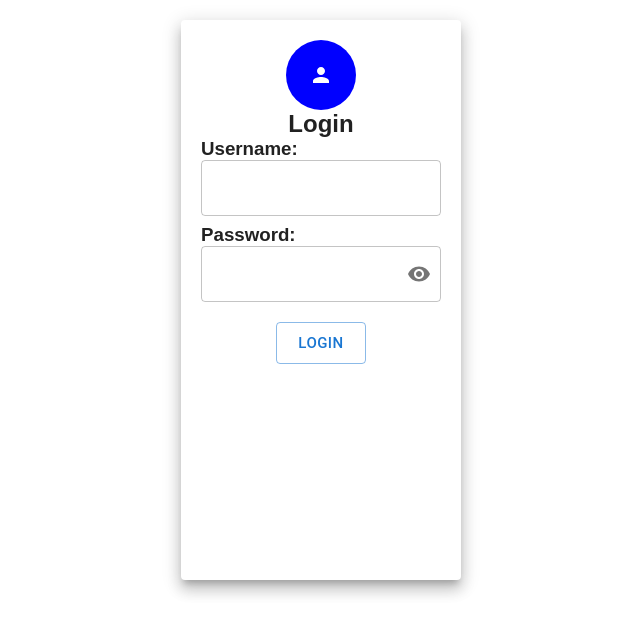
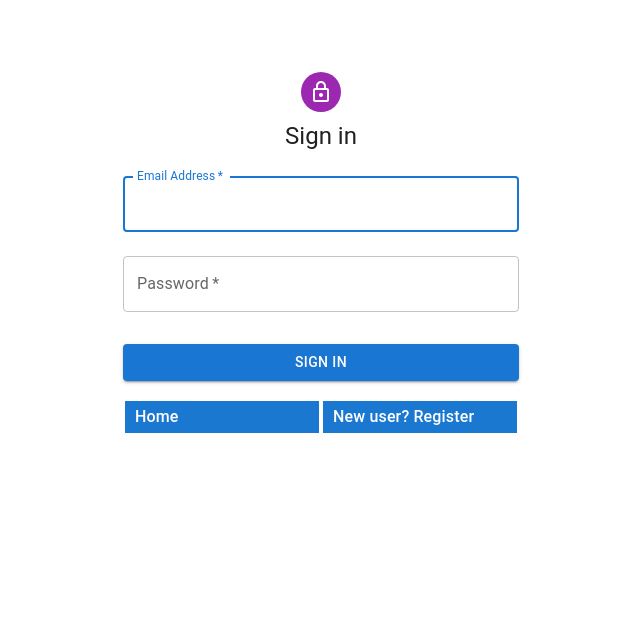
Before and after one commit to shivang10/ecommerce-app, a React (Create React App) app in the folder client/: page /login in a window 1280 px wide. Shown: the top 634 px of the page, without its empty margins (319-959 px from the left). Built offline with nearby package versions, Linux system fonts and the light colour scheme.

Commit message:
💄 updates auth UI

```diff
--- a/client/package.json
+++ b/client/package.json
@@ -18,9 +18,11 @@
     "axios": "^0.21.4",
     "react": "^17.0.2",
     "react-dom": "^17.0.2",
+    "react-hook-form": "^7.17.2",
     "react-icons": "^4.3.1",
     "react-router-dom": "^5.3.0",
     "react-scripts": "4.0.3",
+    "sass": "^1.42.1",
     "styled-components": "^5.3.1",
     "typescript": "^4.1.2",
     "web-vitals": "^1.0.1"
--- a/client/src/auth/login.tsx
+++ b/client/src/auth/login.tsx
@@ -1,23 +1,28 @@
 import React, {useState} from "react";
 
-import {Visibility, VisibilityOff} from "@mui/icons-material";
-import PersonIcon from "@mui/icons-material/Person";
-import {Avatar, Button, Grid, InputAdornment, OutlinedInput, Paper, TextField} from "@mui/material";
-import {IconButton} from "@mui/material";
+import LockOutlinedIcon from "@mui/icons-material/LockOutlined";
+import Avatar from "@mui/material/Avatar";
+import Box from "@mui/material/Box";
+import Button from "@mui/material/Button";
+import Container from "@mui/material/Container";
+import CssBaseline from "@mui/material/CssBaseline";
+import Grid from "@mui/material/Grid";
+import {createTheme, ThemeProvider} from "@mui/material/styles";
+import TextField from "@mui/material/TextField";
+import Typography from "@mui/material/Typography";
 import {Redirect} from "react-router-dom";
+import {Link} from "react-router-dom";
 
 import {UserLoginDetailsInterface} from "./authInterface";
-import {loginRequest, isUserLogged} from "./authServices";
+import {isUserLogged, loginRequest} from "./authServices";
+
+const theme = createTheme();
 
 const Login: React.FC = () => {
 
     const [userDetails, updateUserDetails] = useState<UserLoginDetailsInterface>({
         email: "",
         password: "",
-    });
-
-    const [value, setValue] = useState({
-        showPassword: false
     });
 
     const [loginSuccessful, updateLoginSuccessful] = useState(false);
@@ -46,63 +51,71 @@ const Login: React.FC = () => {
         return <Redirect to="/"/>;
     }
 
-    const paperStyle = {padding: 20, height: "70vh", width: 280, margin: "20px auto"};
-
-    const avatarStyle = {backgroundColor: "blue", height: "70px", width: "70px"};
-
-    const handleClickShowPassword = () => {
-        setValue({
-            ...value,
-            showPassword: !value.showPassword,
-        });
-    };
-
-    const handleMouseDownPassword = (event: React.MouseEvent<HTMLButtonElement>) => {
-        event.preventDefault();
-    };
-
     return (
         <div>
-            <Grid>
-                <Paper elevation={10} style={paperStyle}>
-                    <Grid>
-                        <div style={{display: "flex", justifyContent: "center", alignItems: "center"}}>
-                            <Avatar style={avatarStyle}><PersonIcon/></Avatar>
-                        </div>
-                        <div style={{display: "flex", justifyContent: "center", alignItems: "center"}}>
-                            <h2 style={{fontFamily: "sans-serif"}}>Login</h2>
-                        </div>
-                    </Grid>
-                    <Grid marginBottom={1}>
-                        <h3 style={{fontFamily: "sans-serif"}}>Username:</h3>
-                        <TextField name="email" variant="outlined" fullWidth={true} value={userDetails.email}
-                            onChange={handleChange} type="text"/>
-                    </Grid>
-                    <Grid marginBottom={1}>
-                        <h3 style={{fontFamily: "sans-serif"}}>Password:</h3>
-                        <OutlinedInput
+            <ThemeProvider theme={theme}>
+                <Container component="main" maxWidth="xs">
+                    <CssBaseline/>
+                    <Box
+                        sx={{
+                            marginTop: 8,
+                            display: "flex",
+                            flexDirection: "column",
+                            alignItems: "center",
+                        }}
+                    >
+                        <Avatar sx={{m: 1, bgcolor: "secondary.main"}}>
+                            <LockOutlinedIcon/>
+                        </Avatar>
+                        <Typography component="h1" variant="h5">
+                            Sign in
+                        </Typography>
+                        <Box sx={{mt: 1}}>
+                            <TextField
+                                margin="normal"
+                                required
+                                fullWidth
+                                id="email"
+                                label="Email Address"
+                                name="email"
+                                autoComplete="email"
+                                autoFocus
+                                onChange={handleChange} type="text"
+                            />
+                            <TextField
+                                margin="normal"
+                                required
+                                fullWidth
                                 name="password"
-                            type={value.showPassword ? "text" : "password"}
+                                label="Password"
+                                type="password"
+                                id="password"
+                                autoComplete="current-password"
                                 value={userDetails.password}
                                 onChange={handleChange}
-                            fullWidth={true}
-                            endAdornment={
-                                <InputAdornment position="end">
-                                    <IconButton
-                                        aria-label="toggle password visibility"
-                                        onClick={handleClickShowPassword}
-                                        onMouseDown={handleMouseDownPassword}
-                                        edge="end"
+                            />
+                            <Button
+                                type="submit"
+                                fullWidth
+                                variant="contained"
+                                sx={{mt: 3, mb: 2}}
+                                onClick={handleSubmit}
                             >
-                                        {value.showPassword ? <VisibilityOff/> : <Visibility/>}
-                                    </IconButton>
-                                </InputAdornment>
-                            }
-                        />
+                                Sign In
+                            </Button>
+                        </Box>
+                        <Grid container>
+                            <Grid item xs>
+                                <Link to="/" className="btn-link__form">
+                                    Home
+                                </Link>
                             </Grid>
-                    <div style={{display: "flex", justifyContent: "center", alignItems: "center", marginTop: "20px"}}>
-                        <Button onClick={handleSubmit} variant="outlined" size="large">Login</Button>
-                    </div>
+                            <Grid item xs>
+                                <Link to="/register" className="btn-link__form">
+                                    New user? Register
+                                </Link>
+                            </Grid>
+                        </Grid>
                         {loginSuccessful && <div style={{
                             fontFamily: "sans-serif",
                             display: "flex",
@@ -111,8 +124,9 @@ const Login: React.FC = () => {
                             marginTop: "20px",
                             color: "green"
                         }}> Logged in successfully </div>}
-                </Paper>
-            </Grid>
+                    </Box>
+                </Container>
+            </ThemeProvider>
         </div>
     );
 };
--- a/client/src/auth/signup.tsx
+++ b/client/src/auth/signup.tsx
@@ -1,12 +1,23 @@
 import React, {useState} from "react";
 
-import {Visibility, VisibilityOff} from "@mui/icons-material";
-import PersonIcon from "@mui/icons-material/Person";
-import {Avatar, Button, Grid, IconButton, InputAdornment, OutlinedInput, Paper, TextField} from "@mui/material";
+import LockOutlinedIcon from "@mui/icons-material/LockOutlined";
+import Avatar from "@mui/material/Avatar";
+import Box from "@mui/material/Box";
+import Button from "@mui/material/Button";
+import Container from "@mui/material/Container";
+import CssBaseline from "@mui/material/CssBaseline";
+import Grid from "@mui/material/Grid";
+import { createTheme, ThemeProvider } from "@mui/material/styles";
+import TextField from "@mui/material/TextField";
+import Typography from "@mui/material/Typography";
+import {Link} from "react-router-dom";
 import {Redirect, useHistory} from "react-router-dom";
 
 import {UserSignupDetailsInterface} from "./authInterface";
 import {signupRequest, isUserLogged} from "./authServices";
+
+
+const theme = createTheme();
 
 const Signup: React.FC = () => {
 
@@ -19,14 +30,16 @@ const Signup: React.FC = () => {
         password: "",
     });
 
-    const [value, setValue] = useState({
-        showPassword: false
-    });
+    const [registerSuccessful, updateRegisterSuccessful] = useState(false);
 
     const handleSubmit = async () => {
         const res = await signupRequest(userDetails);
+        console.log(userDetails);
         if (res.status === 200) {
-            history.push("/login");
+            updateRegisterSuccessful(true);
+            setTimeout(() => {
+                history.push("/login");
+            }, 1200);
         }
     };
 
@@ -41,73 +54,102 @@ const Signup: React.FC = () => {
         return <Redirect to="/"/>;
     }
 
-    const paperStyle = {padding: 20, height: "70vh", width: 280, margin: "20px auto"};
-
-    const avatarStyle = {backgroundColor: "blue", height: "70px", width: "70px"};
-
-    const handleClickShowPassword = () => {
-        setValue({
-            ...value,
-            showPassword: !value.showPassword,
-        });
-    };
-
-    const handleMouseDownPassword = (event: React.MouseEvent<HTMLButtonElement>) => {
-        event.preventDefault();
-    };
-
     return (
         <div>
-            <Grid>
-                <Paper elevation={10} style={paperStyle}>
-                    <Grid>
-                        <div style={{display: "flex", justifyContent: "center", alignItems: "center"}}>
-                            <Avatar style={avatarStyle}><PersonIcon/></Avatar>
-                        </div>
-                        <div style={{display: "flex", justifyContent: "center", alignItems: "center"}}>
-                            <h2 style={{fontFamily: "sans-serif"}}>Sign Up</h2>
-                        </div>
-                    </Grid>
-                    <Grid marginBottom={1}>
-                        <h3 style={{fontFamily: "sans-serif"}}>Username:</h3>
-                        <TextField name="username" variant="outlined" fullWidth={true} value={userDetails.username}
-                            onChange={handleChange} type="text"/>
-
-                        <h3 style={{fontFamily: "sans-serif"}}>Email:</h3>
-                        <TextField name="email" variant="outlined" fullWidth={true} value={userDetails.email}
-                            onChange={handleChange} type="text"/>
-
-                        <h3 style={{fontFamily: "sans-serif"}}>Phone Number:</h3>
-                        <TextField name="phoneNumber" variant="outlined" fullWidth={true}
-                            value={userDetails.phoneNumber} onChange={handleChange} type="number"/>
-                    </Grid>
-                    <Grid marginBottom={1}>
-                        <h3 style={{fontFamily: "sans-serif"}}>Password:</h3>
-                        <OutlinedInput
-                            name="password"
-                            type={value.showPassword ? "text" : "password"}
-                            value={userDetails.password}
-                            onChange={handleChange}
-                            fullWidth={true}
-                            endAdornment={
-                                <InputAdornment position="end">
-                                    <IconButton
-                                        aria-label="toggle password visibility"
-                                        onClick={handleClickShowPassword}
-                                        onMouseDown={handleMouseDownPassword}
-                                        edge="end"
-                                    >
-                                        {value.showPassword ? <VisibilityOff/> : <Visibility/>}
-                                    </IconButton>
-                                </InputAdornment>
-                            }
-                        />
-                    </Grid>
-                    <div style={{display: "flex", justifyContent: "center", alignItems: "center", marginTop: "20px"}}>
-                        <Button onClick={handleSubmit} variant="outlined" size="large">Sign Up</Button>
-                    </div>
-                </Paper>
-            </Grid>
+            <ThemeProvider theme={theme}>
+                <Container component="main" maxWidth="xs">
+                    <CssBaseline />
+                    <Box
+                        sx={{
+                            marginTop: 8,
+                            display: "flex",
+                            flexDirection: "column",
+                            alignItems: "center",
+                        }}
+                    >
+                        <Avatar sx={{ m: 1, bgcolor: "secondary.main" }}>
+                            <LockOutlinedIcon />
+                        </Avatar>
+                        <Typography component="h1" variant="h5">
+                            Sign up
+                        </Typography>
+                        <Box sx={{ mt: 3 }}>
+                            <Grid container spacing={2}>
+                                <Grid item xs={12} sm={12}>
+                                    <TextField
+                                        required
+                                        fullWidth
+                                        id="username"
+                                        label="Username"
+                                        name="username"
+                                        autoComplete="username"
+                                        onChange={handleChange}
+                                    />
+                                </Grid>
+                                <Grid item xs={12}>
+                                    <TextField
+                                        required
+                                        fullWidth
+                                        id="email"
+                                        label="Email Address"
+                                        name="email"
+                                        autoComplete="email"
+                                        onChange={handleChange}
+                                    />
+                                </Grid>
+                                <Grid item xs={12}>
+                                    <TextField
+                                        required
+                                        fullWidth
+                                        name="password"
+                                        label="Password"
+                                        type="password"
+                                        id="password"
+                                        autoComplete="new-password"
+                                        onChange={handleChange}
+                                    />
+                                </Grid>
+                                <Grid item xs={12}>
+                                    <TextField
+                                        required
+                                        fullWidth
+                                        name="phoneNumber"
+                                        label="Phone Number"
+                                        type="number"
+                                        id="phoneNumber"
+                                        autoComplete="phoneNumber"
+                                        onChange={handleChange}
+                                    />
+                                </Grid>
+                            </Grid>
+                            <Button
+                                type="submit"
+                                fullWidth
+                                variant="contained"
+                                sx={{ mt: 3, mb: 2 }}
+                                onClick={handleSubmit}
+                            >
+                                Sign Up
+                            </Button>
+                            <Grid container justifyContent="flex-end">
+                                <Grid item>
+                                    <Link to="/login" className="btn-link__form">
+                                       Already a user? Login
+                                    </Link>
+                                </Grid>
+                            </Grid>
+                            {registerSuccessful && <div style={{
+                                fontFamily: "sans-serif",
+                                display: "flex",
+                                justifyContent: "center",
+                                alignItems: "center",
+                                marginTop: "20px",
+                                color: "green"
+                            }}> Logged in successfully </div>}
+                        </Box>
+                    </Box>
+                </Container>
+            </ThemeProvider>
         </div>
     );
 };
--- a/client/src/components/NavBar.tsx
+++ b/client/src/components/NavBar.tsx
@@ -74,8 +74,8 @@ const NavBar: React.FC = () => {
                 </>
                 :
                 <>
-                    <MenuItem onClick={handleMenuClose}><Link to="/login">Login</Link></MenuItem>
-                    <MenuItem onClick={handleMenuClose}><Link to="/register">SignUP</Link></MenuItem>
+                    <MenuItem onClick={handleMenuClose}><Link className="btn-link__navBar" to="/login">Login</Link></MenuItem>
+                    <MenuItem onClick={handleMenuClose}><Link className="btn-link__navBar" to="/register">Register</Link></MenuItem>
                 </>
             }
         </Menu>
@@ -149,7 +149,7 @@ const NavBar: React.FC = () => {
                             component="div"
                             sx={{display: {xs: "none", sm: "block"}}}
                         >
-                            E-Commerce
+                            ShoppingTime
                         </Typography>
                         <Search>
                             <SearchIconWrapper>
@@ -167,9 +167,12 @@ const NavBar: React.FC = () => {
                             </>
                             :
                             <>
-                                Hello, Login/Signup
+                                <Link className="btn-link__navBar" to="/login">Login</Link>
+                                <Link className="btn-link__navBar" to="/register">Register</Link>
                             </>
                         }
+
+                        {isUserLogged &&
                         <Box sx={{display: {xs: "none", md: "flex"}}}>
                             <IconButton
                                 size="large"
@@ -191,7 +194,9 @@ const NavBar: React.FC = () => {
                             >
                                 <AccountCircle/>
                             </IconButton>
+
                         </Box>
+                        }
                         <Box sx={{display: {xs: "flex", md: "none"}}}>
                             <IconButton
                                 size="large"
--- a/client/src/index.css
+++ /dev/null
@@ -1,5 +0,0 @@
-* {
-    margin: 0;
-    padding: 0;
-    box-sizing: border-box;
-}
--- /dev/null
+++ b/client/src/index.scss
@@ -0,0 +1,5 @@
+@import "styles/custom/abstracts/colors";
+
+@import "styles/custom/base/base";
+
+@import "styles/custom/components/buttons";
--- a/client/src/index.tsx
+++ b/client/src/index.tsx
@@ -3,7 +3,7 @@ import React from "react";
 import ReactDOM from "react-dom";
 
 import App from "./App";
-import "./index.css";
+import "./index.scss";
 
 ReactDOM.render(
     <React.StrictMode>
--- /dev/null
+++ b/client/src/styles/custom/base/_base.scss
@@ -0,0 +1,5 @@
+* {
+  margin: 0;
+  padding: 0;
+  box-sizing: border-box;
+}
--- /dev/null
+++ b/client/src/styles/custom/components/_buttons.scss
@@ -0,0 +1,74 @@
+@mixin btn-color-theme($color-text, $color-bg, $color-border, $border-size) {
+  color: $color-text;
+  background-color: $color-bg;
+  border: $border-size solid $color-border;
+}
+
+.btn {
+  &,
+  &:link,
+  &:visited {
+    font-size: 20px;
+    font-weight: 500;
+    text-decoration: none;
+
+    padding: 4px 10px;
+
+    border-radius: 1px;
+
+    cursor: pointer;
+    user-select: none;
+  }
+}
+
+
+.btn-small {
+  &,
+  &:link,
+  &:visited {
+    font-size: 16px;
+    font-weight: 500;
+    text-decoration: none;
+
+    padding: 4px 10px;
+
+    border-radius: 1px;
+
+    cursor: pointer;
+    user-select: none;
+  }
+}
+
+
+%btn-link-properties {
+  margin: 2px 0;
+
+  display: flex;
+  align-items: center;
+
+  span {
+    white-space: nowrap;
+  }
+
+  &:hover {
+    color: $color-primary-1;
+    background-color: $color-white;
+  }
+
+}
+
+
+.btn-link{
+  &__navBar{
+    @extend .btn;
+    @include btn-color-theme($color-white,$color-primary-1, transparent, 0);
+    @extend %btn-link-properties;
+  }
+
+
+  &__form{
+    @extend .btn-small;
+    @include btn-color-theme($color-white,$color-primary-1, $color-white, 2px);
+    @extend %btn-link-properties;
+  }
+}
--- a/client/src/styles/materialUI/InputBase.ts
+++ b/client/src/styles/materialUI/InputBase.ts
@@ -9,7 +9,7 @@ export const StyledInputBase = styled(InputBase)(({theme}) => ({
         transition: theme.transitions.create("width"),
         width: "100%",
         [theme.breakpoints.up("md")]: {
-            width: "20ch",
+            width: "100%",
         },
     },
 }));
```
Also changed, not shown: client/src/components/CategoriesBar.tsx (added, +43 -0 lines), client/src/styles/custom/abstracts/_colors.scss (added, +26 -0 lines), 1 other file (tests, documents, lock files or other folders). Lines whose indentation alone changed are shown as unchanged.
